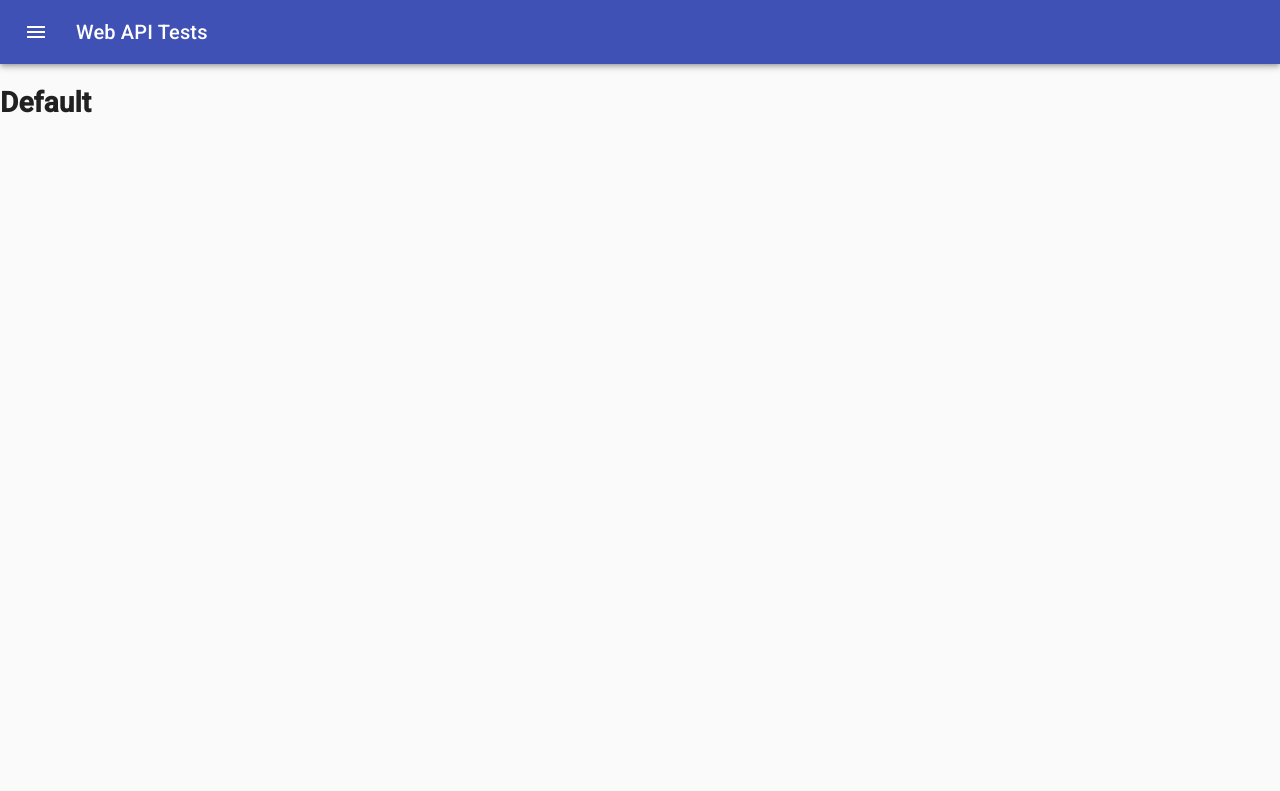
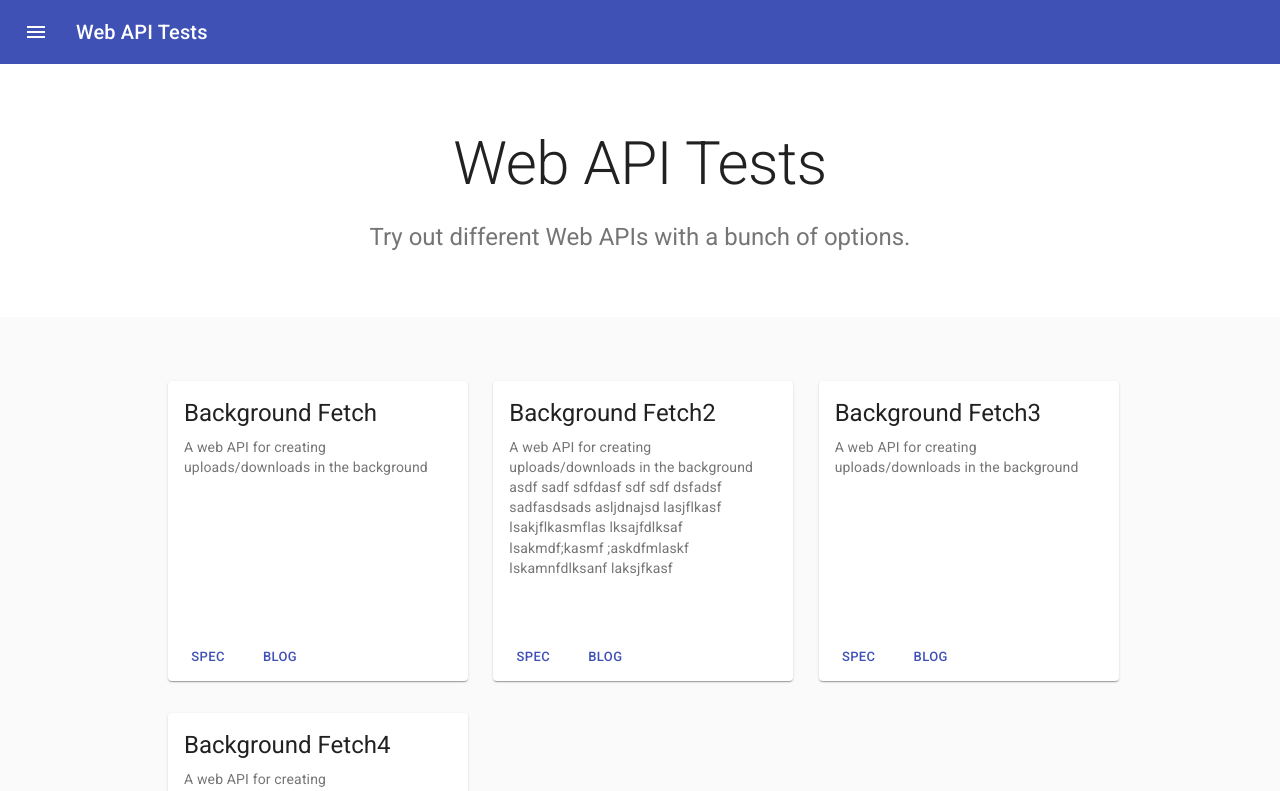
Before and after one commit to kanslulz/webAPItest, a React (Create React App) app in the folder client/: page / in a window 1280 px wide. Shown: the top 791 px of the page. Built offline with nearby package versions, Linux system fonts and the light colour scheme.

Commit message:
Create Home page with cards and fake data

```diff
--- a/client/src/App.js
+++ b/client/src/App.js
@@ -1,10 +1,12 @@
 import React from 'react';
+import Home from './Home.js';
 import ToolBar from './ToolBar.js';
 
 function App(props) {
   return (
     <div className="App">
-     <ToolBar />
+      <ToolBar />
+      <Home />
       <h1> {props.text || 'Default'} </h1>
     </div>
   );
--- a/client/src/DrawerContents.js
+++ b/client/src/DrawerContents.js
@@ -11,13 +11,12 @@ import MailIcon from '@material-ui/icons/Mail';
 
 const useStyles = makeStyles({
   list: {
-    width: 250,
+    width: 300,
   },
   fullList: {
     width: 'auto',
   },
 });
-
 
 export default function DrawerContents() {
   const classes = useStyles();
--- /dev/null
+++ b/client/src/Home.js
@@ -0,0 +1,121 @@
+import React from 'react';
+import Button from '@material-ui/core/Button';
+import Card from '@material-ui/core/Card';
+import CardActionArea from '@material-ui/core/CardActionArea';
+import CardActions from '@material-ui/core/CardActions';
+import CardContent from '@material-ui/core/CardContent';
+import CssBaseline from '@material-ui/core/CssBaseline';
+import Grid from '@material-ui/core/Grid';
+import Typography from '@material-ui/core/Typography';
+import { makeStyles } from '@material-ui/core/styles';
+import Container from '@material-ui/core/Container';
+
+const useStyles = makeStyles(theme => ({
+  heroContent: {
+    backgroundColor: theme.palette.background.paper,
+    padding: theme.spacing(8, 0, 6),
+  },
+  cardGrid: {
+    paddingTop: theme.spacing(8),
+    paddingBottom: theme.spacing(8),
+    paddingRight: theme.spacing(1),
+    paddingLeft: theme.spacing(1),
+  },
+  card: {
+    height: '300px',
+    display: 'flex',
+    flexDirection: 'column',
+    width: '300px',
+  },
+  cardActionArea: {
+    height: '100%',
+  },
+  cardContent: {
+    height: '100%',
+  },
+}));
+
+const cards = [
+  {
+    title: 'Background Fetch',
+    description: 'A web API for creating uploads/downloads in the background',
+    spec: null,
+    tutorial: null,
+  },
+  {
+    title: 'Background Fetch2',
+    description: 'A web API for creating uploads/downloads in the background asdf sadf sdfdasf sdf sdf dsfadsf sadf' +
+      'asdsads asljdnajsd lasjflkasf lsakjflkasmflas lksajfdlksaf lsakmdf;kasmf ;askdfmlaskf lskamnfdlksanf laksjfkasf',
+    spec: null,
+    tutorial: null,
+  },
+  {
+    title: 'Background Fetch3',
+    description: 'A web API for creating uploads/downloads in the background',
+    spec: null,
+    tutorial: null,
+  },{
+    title: 'Background Fetch4',
+    description: 'A web API for creating uploads/downloads in the background',
+    spec: null,
+    tutorial: null,
+  },
+];
+
+function MediaCard(cardData) {
+  const classes = useStyles();
+
+  return (
+    <Card className={classes.card}>
+      <CardActionArea className={classes.cardActionArea}>
+        <CardContent className={classes.cardContent} >
+          <Typography gutterBottom variant="h5" component="h2">
+            {cardData.title}
+          </Typography>
+          <Typography variant="body2" color="textSecondary" component="p">
+            {cardData.description}
+          </Typography>
+        </CardContent>
+      </CardActionArea>
+      <CardActions>
+        <Button size="small" color="primary">
+          Spec
+        </Button>
+        <Button size="small" color="primary">
+          Blog
+        </Button>
+      </CardActions>
+    </Card>
+  );
+}
+
+export default function Home() {
+  const classes = useStyles();
+
+  return (
+    <React.Fragment>
+      <CssBaseline />
+      <main>
+        <div className={classes.heroContent}>
+          <Container maxWidth="sm">
+            <Typography component="h1" variant="h2" align="center" color="textPrimary" gutterBottom>
+              Web API Tests
+            </Typography>
+            <Typography variant="h5" align="center" color="textSecondary" paragraph>
+              Try out different Web APIs with a bunch of options.
+            </Typography>
+          </Container>
+        </div>
+        <Container className={classes.cardGrid} maxWidth="md">
+          <Grid container spacing={4}>
+            {cards.map(card => (
+              <Grid item key={card.title} xs={12} sm={6} md={4}>
+                {MediaCard(card)}
+              </Grid>
+            ))}
+          </Grid>
+        </Container>
+      </main>
+    </React.Fragment>
+  );
+}
```
